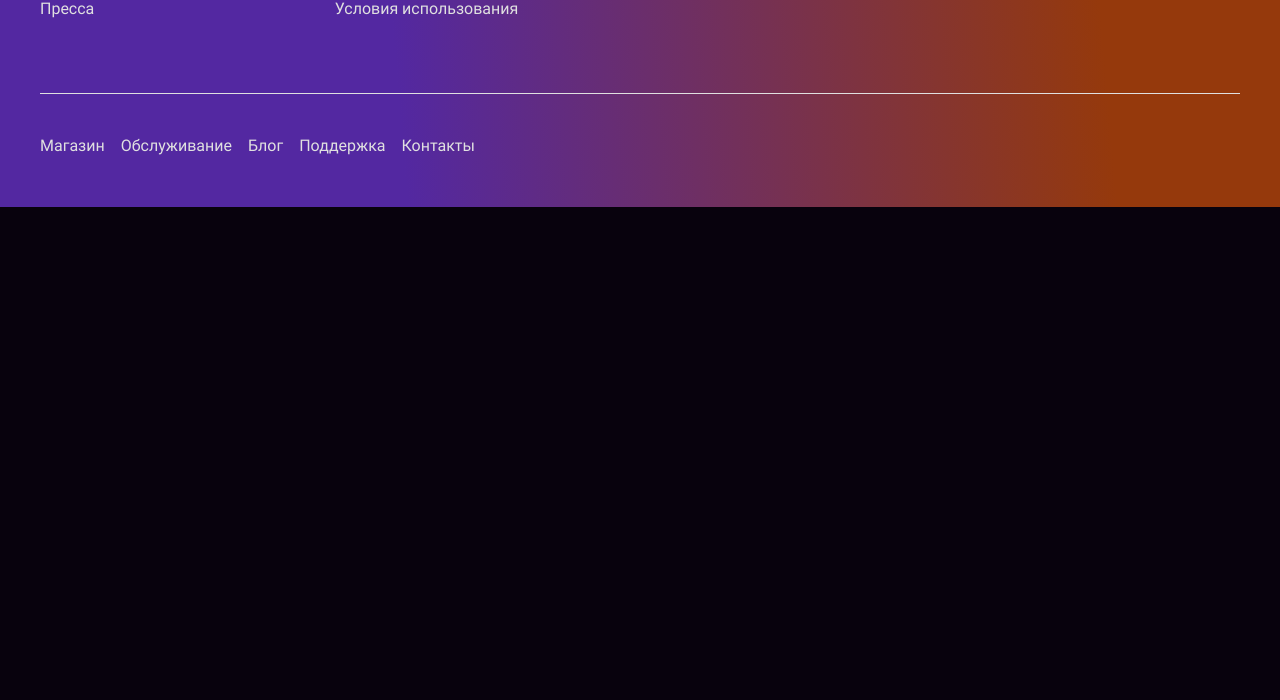
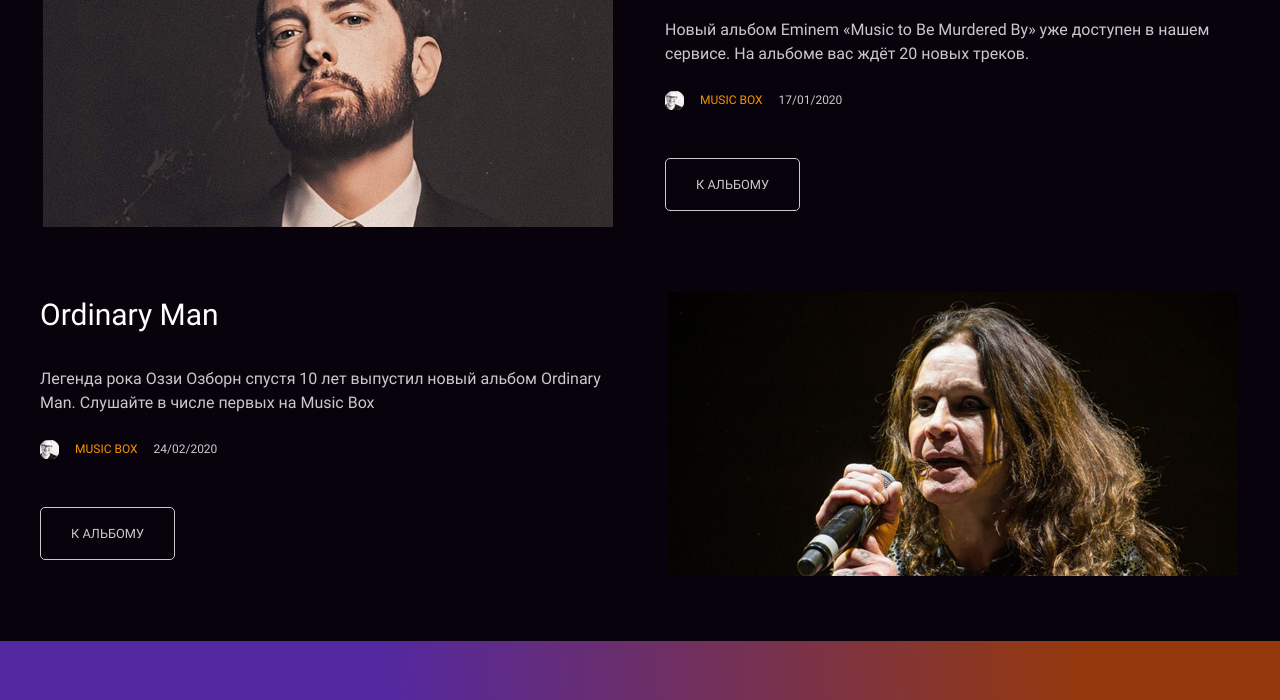
Before and after one commit to LexaZ999/layout-designer-project-lvl2, a website: page src/index.html in a window 1280 px wide. Shown: the part 1937-2637 px from the top of the page. Before the commit the page ends 2144 px from the top, so only its background shows below. Drawn offline with Linux system fonts and the light colour scheme.

Commit message:
Add a news section

```diff
--- a/src/index.html
+++ b/src/index.html
@@ -80,7 +80,43 @@
           </div>
           <p class="pricing-footer">На всех тарифах возможно прослушивание музыки с мобильных устройств. На премиум тарифе вы можете скачать все композиции на ваше устройство и слушать музыку без подключения к интернету</p>
         </div>
-
+      </div>
+    </section>
+    <section id="page-news">
+      <div class="wrapper">
+        <div class="news">
+          <h2>Последние новости</h2>
+          <div class="news-item">
+            <div class="news-img">
+              <img src="./images/Music to Be Murdered By.png" alt="Eminem">
+            </div>
+            <div class="news-content">
+              <h3>Music to Be Murdered By</h3>
+              <p>Новый альбом Eminem «Music to Be Murdered By» уже доступен в нашем сервисе. На альбоме вас ждёт 20 новых треков.</p>
+              <div class="news-author">
+                <img src="./images/avatar.png" alt="avatar">
+                <div class="username uppercase">Music box</div>
+                <div>17/01/2020</div>
+              </div>
+              <a href="#" class="btn btn-outline-gray text-small uppercase">К альбому</a>
+            </div>
+          </div>
+          <div class="news-item row-reverse">
+            <div class="news-img">
+              <img src="./images/Ordinary Man.png" alt="Оззи Озборн">
+            </div>
+            <div class="news-content">
+              <h3>Ordinary Man</h3>
+              <p>Легенда рока Оззи Озборн спустя 10 лет выпустил новый альбом Ordinary Man. Слушайте в числе первых на Music Box</p>
+              <div class="news-author">
+                <img src="./images/avatar.png" alt="avatar">
+                <div class="username uppercase">Music box</div>
+                <div>24/02/2020</div>
+              </div>
+              <a href="#" class="btn btn-outline-gray text-small uppercase">К альбому</a>
+            </div>
+          </div>
+        </div>
       </div>
     </section>
   </main>
--- a/src/scss/_general.scss
+++ b/src/scss/_general.scss
@@ -86,6 +86,11 @@ h4 {
   padding: 20px 30px;
 
   border-radius: 5px;
+
+  &:hover {
+    background: #fff3;
+    backdrop-filter: blur(2px);
+  }
 }
 
 .btn-green {
@@ -97,3 +102,16 @@ h4 {
 .btn-clean {
   border: 1px solid white;
 }
+
+.btn-outline-gray {
+  width: fit-content;
+  padding: 16px 30px;
+
+  color: $dark-gray;
+
+  border: 1px solid $dark-gray;
+}
+
+.row-reverse {
+  flex-direction: row-reverse;
+}
--- /dev/null
+++ b/src/scss/_news.scss
@@ -0,0 +1,61 @@
+.news {
+  margin-top: 100px;
+
+  h2 {
+    margin-bottom: 48px;
+
+    text-align: center;
+  }
+}
+
+.username {
+  color: #f89202;
+}
+
+.news-author {
+  display: flex;
+  gap: 16px;
+
+  margin-bottom: 48px;
+
+  font-size: 12px;
+  line-height: 19px;
+}
+
+.news-item {
+  display: flex;
+  flex-wrap: wrap;
+  gap: 50px;
+
+  margin-bottom: 65px;
+
+  color: $dark-gray;
+}
+
+.news-img {
+  flex-basis: 400px;
+  flex-grow: 1;
+
+  img {
+    margin-right: auto;
+    margin-left: auto;
+  }
+}
+
+.news-content {
+  flex-basis: 400px;
+  flex-grow: 1;
+
+  h3 {
+    margin-bottom: 30px;
+
+    color: white;
+    font-size: 30px;
+    line-height: 45px;
+    text-transform: capitalize;
+  }
+
+  p {
+    margin-bottom: 25px;
+  }
+}
--- a/src/scss/_pricing.scss
+++ b/src/scss/_pricing.scss
@@ -13,13 +13,6 @@
   h3 {
     margin-top: 24px;
     margin-bottom: 200px;
-  }
-
-  a {
-    &:hover {
-      background: #fff3;
-      backdrop-filter: blur(2px);
-    }
   }
 }
 
--- a/src/scss/app.scss
+++ b/src/scss/app.scss
@@ -7,5 +7,6 @@
 @import "./footer";
 @import "./banner";
 @import "./pricing";
+@import "./news";
 @import "./media/media-xs";
 @import "./media/media-sm";
--- a/src/scss/media/_media-sm.scss
+++ b/src/scss/media/_media-sm.scss
@@ -31,4 +31,14 @@
       margin-top: 16px;
     }
   }
+
+  .news-content {
+    h3 {
+      margin-bottom: 16px;
+
+      font-weight: normal;
+      font-size: 16px;
+      line-height: 24px;
+    }
+  }
 }
```
Also changed, not shown: src/css/app.css, 1 other file.
